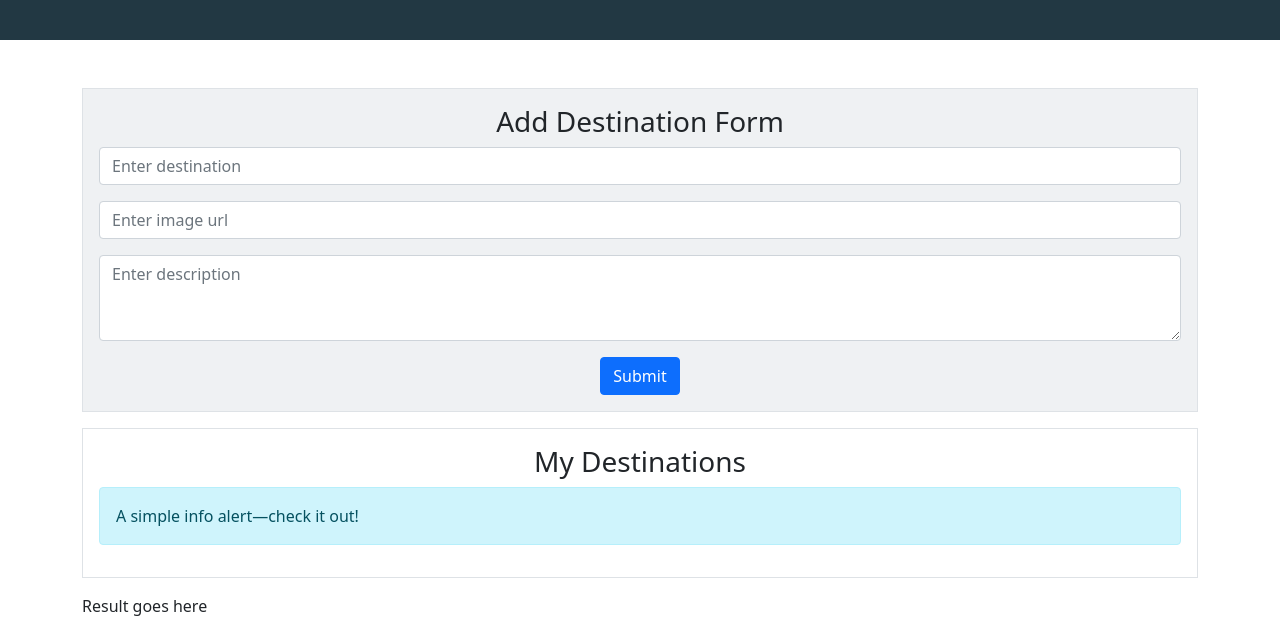
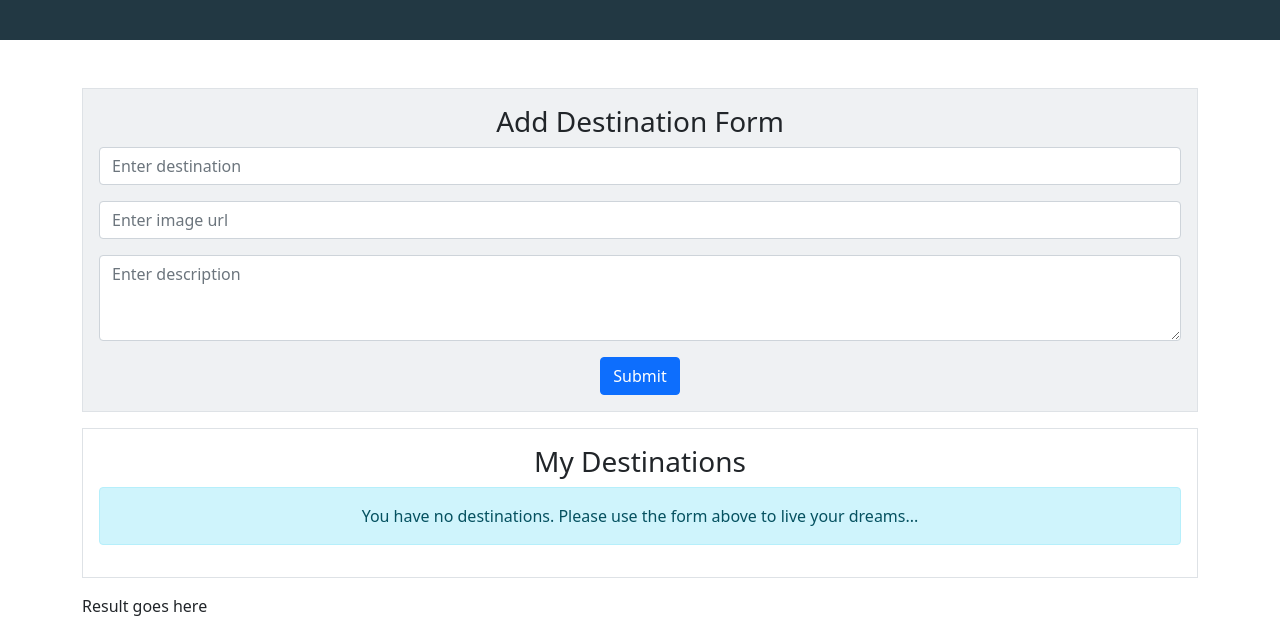
Before and after one commit to CodeOp-tech/fspt33-dom, a website: page src/travel-journal/index.html in a window 1280 px wide. Shown: the part 190-808 px from the top of the page. Drawn offline with nearby package versions, Linux system fonts and the light colour scheme.

Commit message:
add submit logic and update destinations

```diff
--- a/src/travel-journal/assets/js/index.js
+++ b/src/travel-journal/assets/js/index.js
@@ -35,6 +35,44 @@ const handleSubmit = (event) => {
   destinationInput.value = "";
   imageUrlInput.value = "";
   descriptionInput.value = "";
+
+  render();
+};
+
+// create alert function
+const createAlert = () => {
+  const divElement = document.createElement("div");
+  divElement.setAttribute("class", "alert alert-info text-center");
+  divElement.setAttribute("role", "alert");
+  divElement.setAttribute("id", "alert");
+
+  divElement.textContent =
+    " You have no destinations. Please use the form above to live your dreams...";
+
+  return divElement;
+};
+
+const renderAlert = () => {
+  // create alert
+  const alert = createAlert();
+
+  // render the alert
+  const destinationsSection = document.getElementById("destinations-section");
+
+  destinationsSection.append(alert);
+};
+
+const render = () => {
+  // render alert if empty
+  if (destinations.length === 0) {
+    renderAlert();
+  }
+  // render cards if not empty
+  else {
+    // remove alert if present
+    document.getElementById("alert").remove();
+    console.log("BUILD CARDS IN JS FROM ARRAY");
+  }
 };
 
 // target form element
@@ -42,3 +80,5 @@ const destinationForm = document.getElementById("destination-form");
 
 // add submit event listener
 destinationForm.addEventListener("submit", handleSubmit);
+
+render();
--- a/src/travel-journal/index.html
+++ b/src/travel-journal/index.html
@@ -46,11 +46,8 @@
           <button type="submit" class="btn btn-primary">Submit</button>
         </form>
       </section>
-      <section class="border p-3 mb-3">
+      <section class="border p-3 mb-3" id="destinations-section">
         <h3 class="text-center">My Destinations</h3>
-        <div class="alert alert-info" role="alert">
-          A simple info alert—check it out!
-        </div>
       </section>
       <section>Result goes here</section>
     </main>
```
